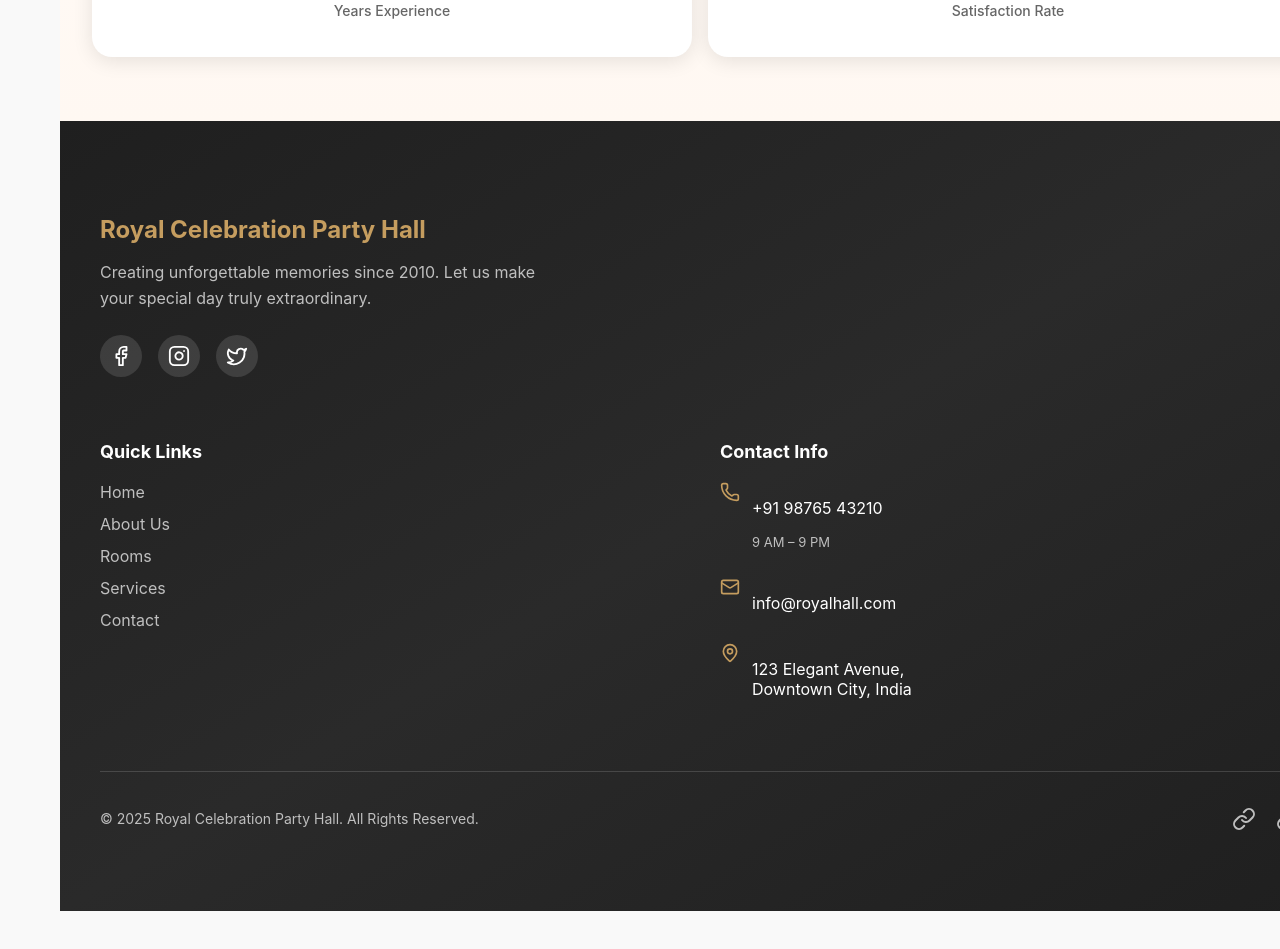
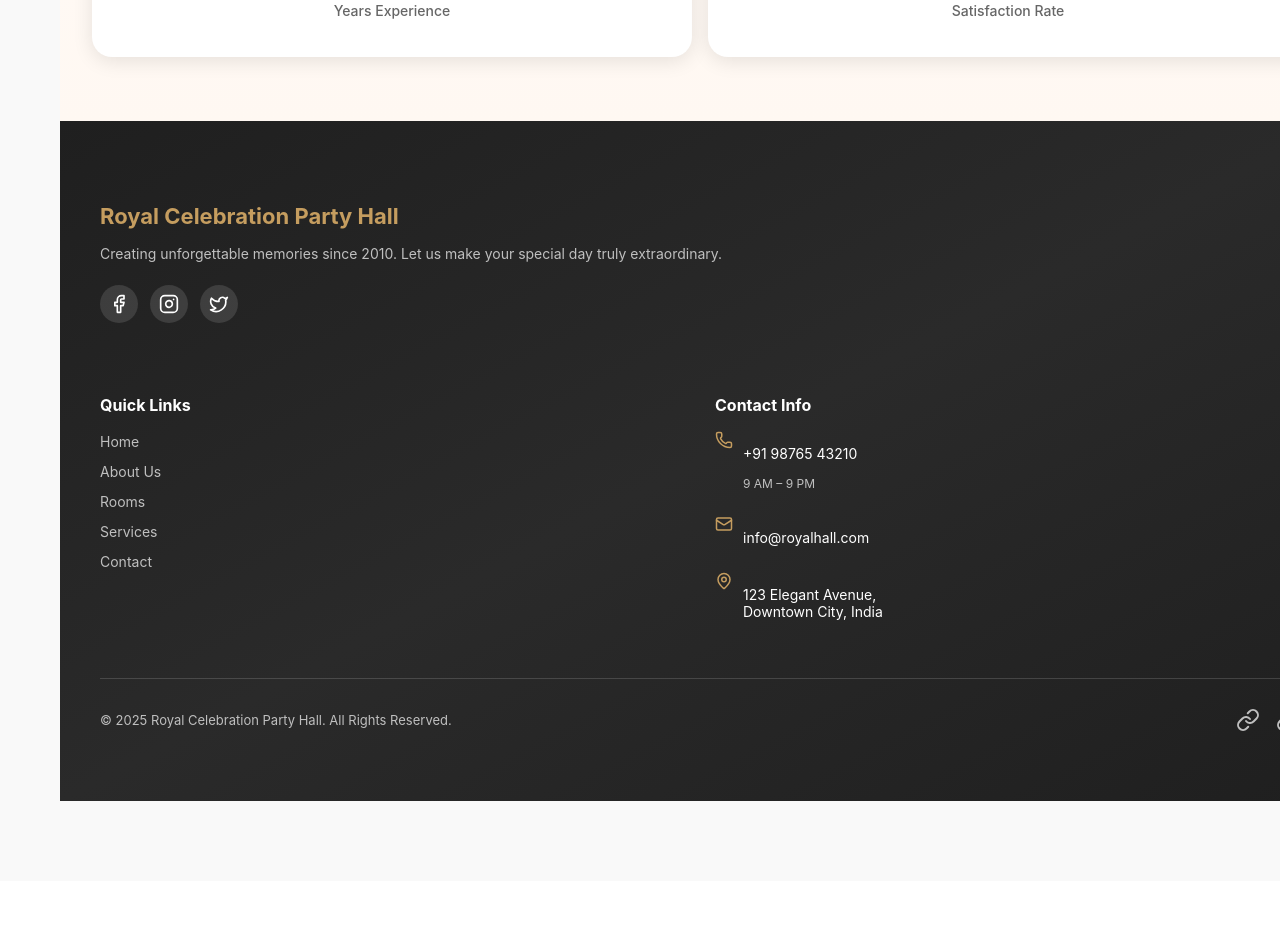
Before and after one commit to pathapatisneha2025-commits/Partyhousewebsite, a React (Create React App) app: page /about in a window 1280 px wide. Shown: the part 1420-2369 px from the top of the page. After the commit the page ends 2301 px from the top, so only its background shows below. Built offline with nearby package versions, Linux system fonts and the light colour scheme.

Commit message:
changes made

```diff
--- a/src/component/footersection.jsx
+++ b/src/component/footersection.jsx
@@ -1,4 +1,4 @@
-import { motion} from "framer-motion";
+import { motion } from "framer-motion";
 import { Facebook, Instagram, Twitter, Mail, Phone, MapPin, Link } from "lucide-react";
 
 export function Footer() {
@@ -29,7 +29,8 @@ export function Footer() {
         style={{
           maxWidth: "1200px",
           margin: "0 auto",
-          padding: "70px 24px",
+          padding: "60px 16px", // smaller padding for mobile
+          width: "100%",
         }}
       >
         {/* GRID */}
@@ -37,21 +38,21 @@ export function Footer() {
           style={{
             display: "grid",
             gridTemplateColumns: "1fr 1fr",
-            gap: "40px",
+            gap: "30px",
           }}
         >
-          {/* Left 2 Columns on Desktop */}
+          {/* LEFT SECTION */}
           <div style={{ gridColumn: "span 2" }}>
             <motion.div
               initial={{ opacity: 0, y: 20 }}
               whileInView={{ opacity: 1, y: 0 }}
               viewport={{ once: true }}
-              style={{ marginBottom: "24px" }}
+              style={{ marginBottom: "20px" }}
             >
               <h3
                 style={{
-                  fontSize: "24px",
-                  marginBottom: "12px",
+                  fontSize: "22px", // smaller for mobile
+                  marginBottom: "10px",
                   color: "#c59d5f",
                 }}
               >
@@ -60,9 +61,10 @@ export function Footer() {
 
               <p
                 style={{
-                  maxWidth: "450px",
+                  maxWidth: "100%",
                   color: "#bfbfbf",
                   lineHeight: "1.6",
+                  fontSize: "14px",
                 }}
               >
                 Creating unforgettable memories since 2010. Let us make your
@@ -71,7 +73,7 @@ export function Footer() {
             </motion.div>
 
             {/* SOCIAL ICONS */}
-            <div style={{ display: "flex", gap: "16px" }}>
+            <div style={{ display: "flex", gap: "12px", flexWrap: "wrap", marginBottom: "20px" }}>
               {socialLinks.map((s, i) => {
                 const Icon = s.icon;
                 return (
@@ -84,8 +86,8 @@ export function Footer() {
                     whileHover={{ scale: 1.1, y: -3 }}
                     aria-label={s.label}
                     style={{
-                      width: "42px",
-                      height: "42px",
+                      width: "38px",
+                      height: "38px",
                       borderRadius: "50%",
                       background: "rgba(255,255,255,0.12)",
                       display: "flex",
@@ -95,7 +97,7 @@ export function Footer() {
                       cursor: "pointer",
                     }}
                   >
-                    <Icon size={22} color="white" />
+                    <Icon size={20} color="white" />
                   </motion.a>
                 );
               })}
@@ -108,19 +110,18 @@ export function Footer() {
             whileInView={{ opacity: 1, y: 0 }}
             viewport={{ once: true }}
           >
-            <h4 style={{ fontSize: "18px", marginBottom: "20px" }}>
-              Quick Links
-            </h4>
+            <h4 style={{ fontSize: "16px", marginBottom: "16px" }}>Quick Links</h4>
 
             <ul style={{ listStyle: "none", padding: 0 }}>
               {quickLinks.map((l, i) => (
-                <li key={i} style={{ marginBottom: "12px" }}>
+                <li key={i} style={{ marginBottom: "10px" }}>
                   <a
                     href={l.href}
                     style={{
                       color: "#bfbfbf",
                       textDecoration: "none",
                       transition: "0.3s",
+                      fontSize: "14px",
                     }}
                     onMouseEnter={(e) => (e.target.style.color = "#c59d5f")}
                     onMouseLeave={(e) => (e.target.style.color = "#bfbfbf")}
@@ -138,31 +139,24 @@ export function Footer() {
             whileInView={{ opacity: 1, y: 0 }}
             viewport={{ once: true }}
           >
-            <h4 style={{ fontSize: "18px", marginBottom: "20px" }}>
-              Contact Info
-            </h4>
+            <h4 style={{ fontSize: "16px", marginBottom: "16px" }}>Contact Info</h4>
 
-            <ul style={{ listStyle: "none", padding: 0 }}>
-              {/* Phone */}
-              <li style={{ display: "flex", gap: "12px", marginBottom: "14px" }}>
-                <Phone size={20} color="#c59d5f" />
+            <ul style={{ listStyle: "none", padding: 0, fontSize: "14px" }}>
+              <li style={{ display: "flex", gap: "10px", marginBottom: "12px" }}>
+                <Phone size={18} color="#c59d5f" />
                 <div>
                   <p>+91 98765 43210</p>
-                  <p style={{ fontSize: "13px", color: "#bfbfbf" }}>
-                    9 AM – 9 PM
-                  </p>
+                  <p style={{ fontSize: "12px", color: "#bfbfbf" }}>9 AM – 9 PM</p>
                 </div>
               </li>
 
-              {/* Mail */}
-              <li style={{ display: "flex", gap: "12px", marginBottom: "14px" }}>
-                <Mail size={20} color="#c59d5f" />
+              <li style={{ display: "flex", gap: "10px", marginBottom: "12px" }}>
+                <Mail size={18} color="#c59d5f" />
                 <p>info@royalhall.com</p>
               </li>
 
-              {/* Address */}
-              <li style={{ display: "flex", gap: "12px" }}>
-                <MapPin size={20} color="#c59d5f" />
+              <li style={{ display: "flex", gap: "10px" }}>
+                <MapPin size={18} color="#c59d5f" />
                 <p>
                   123 Elegant Avenue,
                   <br />
@@ -179,8 +173,8 @@ export function Footer() {
           whileInView={{ opacity: 1 }}
           viewport={{ once: true }}
           style={{
-            marginTop: "40px",
-            paddingTop: "24px",
+            marginTop: "30px",
+            paddingTop: "20px",
             borderTop: "1px solid rgba(255,255,255,0.15)",
           }}
         >
@@ -191,20 +185,16 @@ export function Footer() {
               justifyContent: "space-between",
               alignItems: "center",
               color: "#bfbfbf",
-              fontSize: "14px",
-              gap: "16px",
+              fontSize: "13px",
+              gap: "12px",
             }}
           >
             <p>© {currentYear} Royal Celebration Party Hall. All Rights Reserved.</p>
 
-            <div style={{ display: "flex", gap: "20px" }}>
+            <div style={{ display: "flex", flexWrap: "wrap", gap: "16px" }}>
               <Link
                 href="#"
-                style={{
-                  color: "#bfbfbf",
-                  textDecoration: "none",
-                  transition: "0.3s",
-                }}
+                style={{ color: "#bfbfbf", textDecoration: "none", fontSize: "13px" }}
                 onMouseEnter={(e) => (e.target.style.color = "#c59d5f")}
                 onMouseLeave={(e) => (e.target.style.color = "#bfbfbf")}
               >
@@ -213,11 +203,7 @@ export function Footer() {
 
               <Link
                 href="#"
-                style={{
-                  color: "#bfbfbf",
-                  textDecoration: "none",
-                  transition: "0.3s",
-                }}
+                style={{ color: "#bfbfbf", textDecoration: "none", fontSize: "13px" }}
                 onMouseEnter={(e) => (e.target.style.color = "#c59d5f")}
                 onMouseLeave={(e) => (e.target.style.color = "#bfbfbf")}
               >
```
